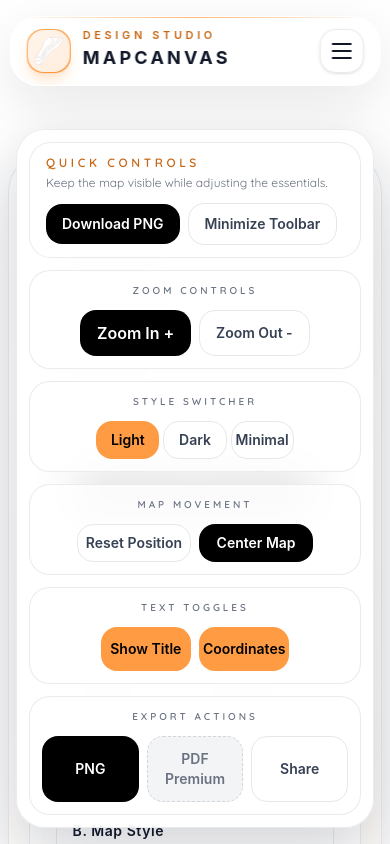
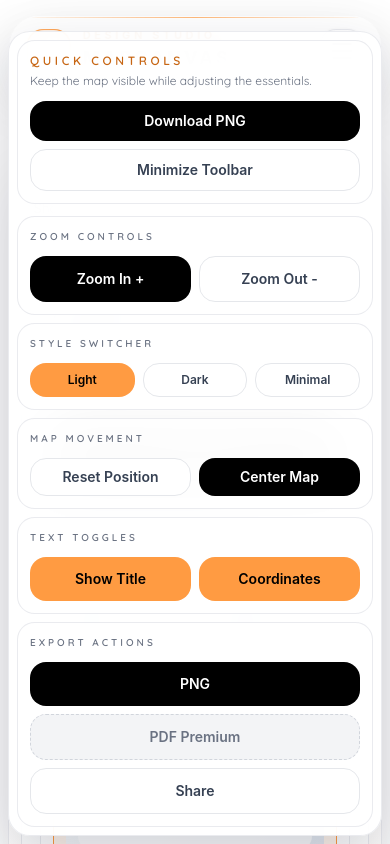
Before and after one commit to PaperNsalt/map-canvas, a React (Vite) app: page /editor in a window 390 px wide. Shown: the top 844 px of the page. Built offline with nearby package versions, Linux system fonts and the light colour scheme; a web font is replaced by a local one.

Commit message:
optimized editor page

```diff
--- a/src/components/EditorBottomToolbar.jsx
+++ b/src/components/EditorBottomToolbar.jsx
@@ -3,7 +3,7 @@ import { useState } from "react";
 function ToolbarCard({ title, children, className = "" }) {
   return (
     <div
-      className={`rounded-[1.3rem] flex justify-center items-center flex-col border border-gray-200/80 bg-white/80 p-3 dark:border-white/10 dark:bg-white/5 ${className}`}
+      className={`rounded-[1.1rem] border border-gray-200/80 bg-white/80 p-3 dark:border-white/10 dark:bg-white/5 md:rounded-[1.3rem] ${className}`}
     >
       <p className="text-[10px] font-semibold uppercase tracking-[0.3em] text-gray-500 dark:text-gray-400">
         {title}
@@ -32,9 +32,9 @@ function EditorBottomToolbar(props) {
   const [isMinimized, setIsMinimized] = useState(false);
 
   return (
-    <div className="fixed inset-x-4 bottom-4 z-[700] md:inset-x-8">
-      <div className="mx-auto max-w-6xl rounded-[1.8rem] border border-gray-200/80 bg-white/88 p-3 shadow-[0_24px_60px_rgba(15,23,42,0.18)] backdrop-blur-xl dark:border-white/10 dark:bg-[#0f172acc]">
-        <div className="flex flex-wrap items-center justify-between gap-3 rounded-[1.35rem] border border-gray-200/80 bg-white/70 px-4 py-3 dark:border-white/10 dark:bg-white/5">
+    <div className="fixed inset-x-2 bottom-2 z-[700] md:inset-x-8 md:bottom-4">
+      <div className="mx-auto max-w-6xl rounded-[1.35rem] border border-gray-200/80 bg-white/92 p-2 shadow-[0_24px_60px_rgba(15,23,42,0.18)] backdrop-blur-xl dark:border-white/10 dark:bg-[#0f172acc] md:rounded-[1.8rem] md:p-3">
+        <div className="flex flex-col gap-3 rounded-[1.1rem] border border-gray-200/80 bg-white/70 px-3 py-3 dark:border-white/10 dark:bg-white/5 md:flex-row md:items-center md:justify-between md:rounded-[1.35rem] md:px-4">
           <div>
             <p className="text-xs font-semibold uppercase tracking-[0.3em] text-[#C76614] dark:text-[#FFB36E]">
               Quick Controls
@@ -44,7 +44,7 @@ function EditorBottomToolbar(props) {
             </p>
           </div>
 
-          <div className="flex items-center gap-2">
+          <div className="flex flex-col gap-2 sm:flex-row sm:items-center">
             <button
               type="button"
               onClick={() => exportPreview("png")}
@@ -64,13 +64,13 @@ function EditorBottomToolbar(props) {
         </div>
 
         {isMinimized ? null : (
-          <div className="mt-3 grid gap-3 xl:grid-cols-[0.85fr_1.05fr_1fr_0.95fr_1.2fr]">
+          <div className="mt-3 grid gap-2 md:gap-3 xl:grid-cols-[0.85fr_1.05fr_1fr_0.95fr_1.2fr]">
             <ToolbarCard title="Zoom Controls">
               <div className="grid grid-cols-2 gap-2">
                 <button
                   type="button"
                   onClick={() => setZoom((current) => Math.min(18, current + 1))}
-                  className="rounded-2xl bg-black px-2 py-2 text-base font-semibold text-white transition hover:bg-[#C76614] dark:bg-white dark:text-black dark:hover:bg-[#FFB36E]"
+                  className="rounded-2xl bg-black px-2 py-2 text-sm font-semibold text-white transition hover:bg-[#C76614] dark:bg-white dark:text-black dark:hover:bg-[#FFB36E] md:text-base"
                 >
                   Zoom In +
                 </button>
@@ -85,13 +85,13 @@ function EditorBottomToolbar(props) {
             </ToolbarCard>
 
             <ToolbarCard title="Style Switcher">
-              <div className="grid grid-cols-3 gap-1">
+              <div className="grid grid-cols-3 gap-2">
                 {mapStyles.slice(0, 3).map((style) => (
                   <button
                     key={style.id}
                     type="button"
                     onClick={() => setSelectedMapStyleId(style.id)}
-                    className={`rounded-2xl px-1 py-2 text-sm font-semibold transition ${
+                    className={`rounded-2xl px-2 py-2 text-xs font-semibold transition md:text-sm ${
                       selectedMapStyleId === style.id
                         ? "bg-[#FF9B42] text-black"
                         : "border border-gray-200 bg-white text-gray-700 hover:border-[#FF9B42] dark:border-white/10 dark:bg-white/5 dark:text-gray-200"
@@ -138,7 +138,7 @@ function EditorBottomToolbar(props) {
                 <button
                   type="button"
                   onClick={() => setShowCoordinates((current) => !current)}
-                  className={`rounded-2xl px-1 py-1 text-sm font-semibold transition ${
+                  className={`rounded-2xl px-2 py-3 text-sm font-semibold transition ${
                     showCoordinates
                       ? "bg-[#FF9B42] text-black"
                       : "border border-gray-200 bg-white text-gray-700 dark:border-white/10 dark:bg-white/5 dark:text-gray-200"
@@ -150,7 +150,7 @@ function EditorBottomToolbar(props) {
             </ToolbarCard>
 
             <ToolbarCard title="Export Actions">
-              <div className="grid grid-cols-3 gap-2">
+              <div className="grid grid-cols-1 gap-2 sm:grid-cols-3">
                 <button
                   type="button"
                   onClick={() => exportPreview("png")}
--- a/src/components/EditorSidebar.jsx
+++ b/src/components/EditorSidebar.jsx
@@ -8,7 +8,7 @@ function ControlLabel({ children }) {
 
 function SidebarSection({ title, children }) {
   return (
-    <section className="rounded-[1.6rem] border border-gray-200/80 bg-white/70 p-4 dark:border-white/10 dark:bg-white/5">
+    <section className="rounded-[1.25rem] border border-gray-200/80 bg-white/70 p-3 dark:border-white/10 dark:bg-white/5 md:rounded-[1.6rem] md:p-4">
       <h2 className="text-sm font-semibold tracking-[0.04em] text-gray-900 dark:text-white">
         {title}
       </h2>
@@ -22,7 +22,7 @@ function MapStyleCard({ style, selected, onSelect }) {
     <button
       type="button"
       onClick={() => onSelect(style.id)}
-      className={`rounded-[1.35rem] border p-3 text-left transition ${
+      className={`rounded-[1.1rem] border p-3 text-left transition md:rounded-[1.35rem] ${
         selected
           ? "border-[#FF9B42] bg-[#FF9B42]/10"
           : "border-gray-200 bg-white hover:border-[#FF9B42] dark:border-white/10 dark:bg-white/5"
@@ -48,7 +48,7 @@ function ThemeCard({ theme, selected, onSelect }) {
     <button
       type="button"
       onClick={() => onSelect(theme)}
-      className={`rounded-[1.35rem] border p-3 text-left transition ${
+      className={`rounded-[1.1rem] border p-3 text-left transition md:rounded-[1.35rem] ${
         selected
           ? "border-[#FF9B42] bg-[#FF9B42]/10"
           : "border-gray-200 bg-white hover:border-[#FF9B42] dark:border-white/10 dark:bg-white/5"
@@ -120,7 +120,7 @@ function EditorSidebar(props) {
 
   return (
     <aside className="xl:sticky xl:top-28 xl:self-start">
-      <div className="max-h-[calc(100vh-8rem)] space-y-4 overflow-y-auto rounded-[2rem] border border-gray-200/80 bg-white/80 p-5 backdrop-blur-sm dark:border-white/10 dark:bg-white/5">
+      <div className="space-y-3 rounded-[1.6rem] border border-gray-200/80 bg-white/80 p-3 backdrop-blur-sm dark:border-white/10 dark:bg-white/5 md:space-y-4 md:rounded-[2rem] md:p-5 xl:max-h-[calc(100vh-8rem)] xl:overflow-y-auto">
         <div>
           <p className="text-sm font-semibold uppercase tracking-[0.3em] text-[#C76614] dark:text-[#FFB36E]">
             Customize Your Map
@@ -174,7 +174,7 @@ function EditorSidebar(props) {
         </SidebarSection>
 
         <SidebarSection title="B. Map Style">
-          <div className="grid grid-cols-2 gap-3">
+          <div className="grid grid-cols-1 gap-3 sm:grid-cols-2">
             {mapStyles.map((style) => (
               <MapStyleCard
                 key={style.id}
@@ -187,7 +187,7 @@ function EditorSidebar(props) {
         </SidebarSection>
 
         <SidebarSection title="C. Theme Presets">
-          <div className="grid grid-cols-2 gap-3">
+          <div className="grid grid-cols-1 gap-3 sm:grid-cols-2">
             {themePresets.map((theme) => (
               <ThemeCard
                 key={theme.id}
--- a/src/pages/Editor.jsx
+++ b/src/pages/Editor.jsx
@@ -461,9 +461,9 @@ function EditorPage() {
   };
 
   return (
-    <main className="pb-44 pt-28">
-      <section className="rounded-[2.5rem] border border-gray-200/80 bg-[linear-gradient(135deg,_rgba(255,255,255,0.98),_rgba(248,244,238,0.96))] p-5 shadow-[0_30px_80px_rgba(15,23,42,0.08)] dark:border-white/10 dark:bg-[linear-gradient(135deg,_rgba(14,14,14,0.98),_rgba(24,24,24,0.98))] md:p-8">
-        <div className="grid gap-6 xl:grid-cols-[360px_minmax(0,1fr)]">
+    <main className="pb-56 pt-24 md:pb-48 md:pt-28">
+      <section className="rounded-[2rem] border border-gray-200/80 bg-[linear-gradient(135deg,_rgba(255,255,255,0.98),_rgba(248,244,238,0.96))] p-3 shadow-[0_30px_80px_rgba(15,23,42,0.08)] dark:border-white/10 dark:bg-[linear-gradient(135deg,_rgba(14,14,14,0.98),_rgba(24,24,24,0.98))] md:rounded-[2.5rem] md:p-8">
+        <div className="grid gap-4 xl:grid-cols-[360px_minmax(0,1fr)] xl:gap-6">
           <EditorSidebar
             searchQuery={searchQuery}
             setSearchQuery={setSearchQuery}
@@ -508,13 +508,13 @@ function EditorPage() {
             isExporting={isExporting}
           />
 
-          <div className="flex min-h-[calc(100vh-14rem)] items-center justify-center rounded-[2rem] border border-gray-200/80 bg-[radial-gradient(circle_at_top,_rgba(255,155,66,0.16),_transparent_34%),linear-gradient(180deg,_rgba(255,255,255,0.92),_rgba(245,240,234,0.96))] p-4 dark:border-white/10 dark:bg-[radial-gradient(circle_at_top,_rgba(255,155,66,0.12),_transparent_28%),linear-gradient(180deg,_rgba(255,255,255,0.04),_rgba(255,255,255,0.02))] md:p-8">
+          <div className="flex min-h-[calc(100vh-18rem)] items-center justify-center rounded-[1.6rem] border border-gray-200/80 bg-[radial-gradient(circle_at_top,_rgba(255,155,66,0.16),_transparent_34%),linear-gradient(180deg,_rgba(255,255,255,0.92),_rgba(245,240,234,0.96))] p-3 dark:border-white/10 dark:bg-[radial-gradient(circle_at_top,_rgba(255,155,66,0.12),_transparent_28%),linear-gradient(180deg,_rgba(255,255,255,0.04),_rgba(255,255,255,0.02))] md:min-h-[calc(100vh-14rem)] md:rounded-[2rem] md:p-8">
             <div
               ref={previewRef}
-              className={`mx-auto w-full ${previewSizeClass} rounded-[2.2rem] border p-4 shadow-[0_30px_80px_rgba(15,23,42,0.12)] md:p-5`}
+              className={`mx-auto w-full ${previewSizeClass} rounded-[1.7rem] border p-3 shadow-[0_30px_80px_rgba(15,23,42,0.12)] md:rounded-[2.2rem] md:p-5`}
               style={previewStyle}
             >
-              <div className="overflow-hidden rounded-[1.7rem] border border-black/10">
+              <div className="overflow-hidden rounded-[1.3rem] border border-black/10 md:rounded-[1.7rem]">
                 <div
                   className={`relative w-full overflow-hidden ${mapHeightClass}`}
                   style={mapSurfaceStyle}
@@ -566,41 +566,35 @@ function EditorPage() {
                     </div>
                   )}
                   <div
-                    className="pointer-events-none absolute inset-0 opacity-60"
+                    className="pointer-events-none absolute inset-0 opacity-55 md:opacity-60"
                     style={mapTintStyle}
                   />
+                  <div className="pointer-events-none absolute inset-x-0 bottom-0 h-28 bg-gradient-to-t from-black/28 via-black/10 to-transparent md:h-36" />
                   {showTitle && hasActiveLocation ? (
-                    <div className="pointer-events-none absolute inset-x-6 top-6 z-[500]">
-                      <div
-                        className="mx-auto max-w-xl rounded-[1.6rem] border border-white/20 px-6 py-5 text-center shadow-[0_20px_50px_rgba(15,23,42,0.18)] backdrop-blur-md"
-                        style={{
-                          backgroundColor: `${selectedTheme.panelBackground}`,
-                          color: selectedTheme.ink,
-                        }}
-                      >
+                    <div className="pointer-events-none absolute inset-x-4 top-4 z-[500] md:inset-x-6 md:top-6">
+                      <div className="mx-auto max-w-xl px-2 text-center">
                         <p
-                          className="text-[10px] font-semibold uppercase tracking-[0.4em]"
+                          className="text-[10px] font-semibold uppercase tracking-[0.4em] drop-shadow-[0_2px_10px_rgba(0,0,0,0.45)]"
                           style={{ color: accentColor }}
                         >
                           Custom Map Poster
                         </p>
                         <h1
-                          className="mt-3 text-3xl leading-tight md:text-4xl"
+                          className="mt-3 text-2xl leading-tight text-white drop-shadow-[0_10px_30px_rgba(0,0,0,0.55)] md:text-4xl"
                           style={{ fontFamily: "'Playfair Display', 'serif'" }}
                         >
                           {title || "Untitled location"}
                         </h1>
                         {subtitle ? (
                           <p
-                            className="mt-2 text-sm md:text-base"
-                            style={{ color: selectedTheme.secondaryInk }}
+                            className="mt-2 text-sm text-white/90 drop-shadow-[0_4px_20px_rgba(0,0,0,0.4)] md:text-base"
                           >
                             {subtitle}
                           </p>
                         ) : null}
                         {showCoordinates ? (
                           <p
-                            className="mt-4 text-xs font-semibold uppercase tracking-[0.28em]"
+                            className="mt-4 text-xs font-semibold uppercase tracking-[0.28em] drop-shadow-[0_2px_10px_rgba(0,0,0,0.45)]"
                             style={{ color: accentColor }}
                           >
                             {mapCenter[0].toFixed(4)}, {mapCenter[1].toFixed(4)}
@@ -611,7 +605,7 @@ function EditorPage() {
                   ) : null}
                 </div>
 
-                <div className="border-t border-black/10 p-6 md:p-8" style={textPanelStyle}>
+                <div className="border-t border-black/10 p-4 md:p-8" style={textPanelStyle}>
                   <p
                     className="text-xs font-semibold uppercase tracking-[0.36em]"
                     style={{ color: accentColor }}
```
